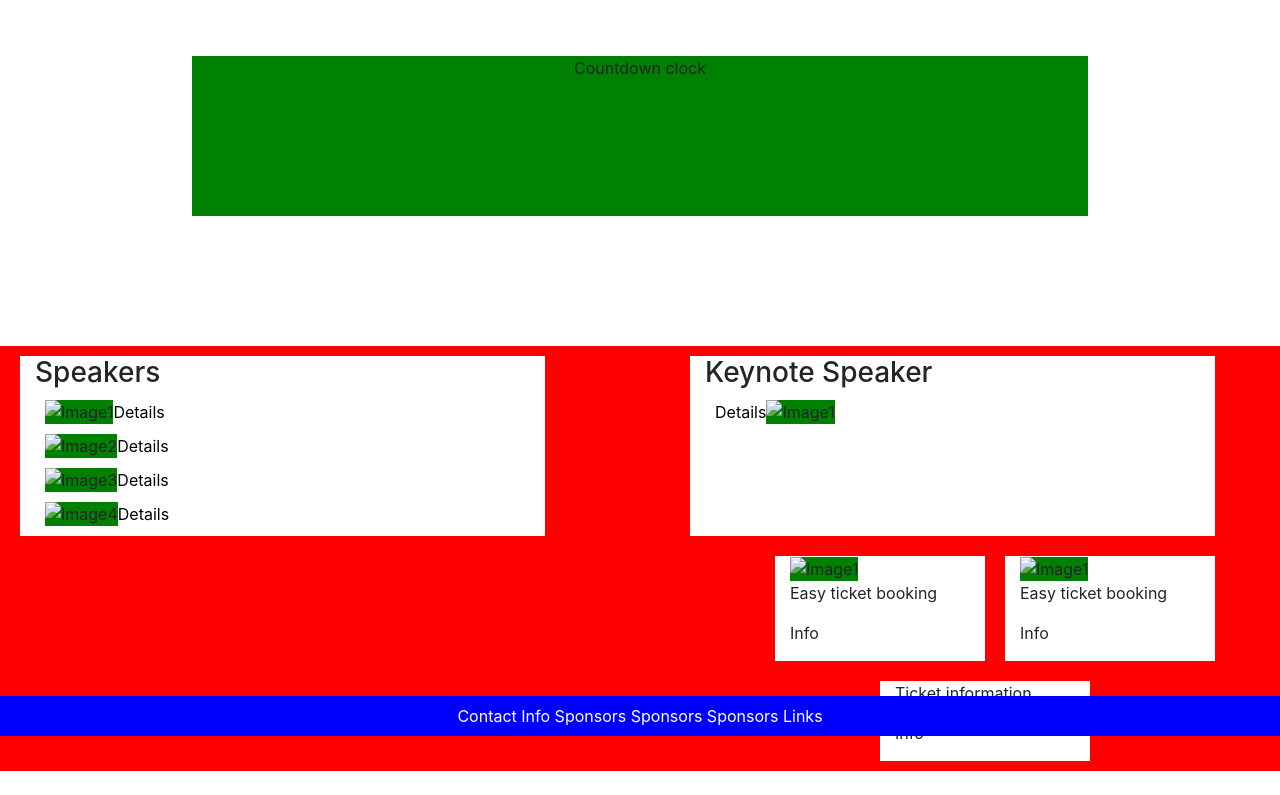
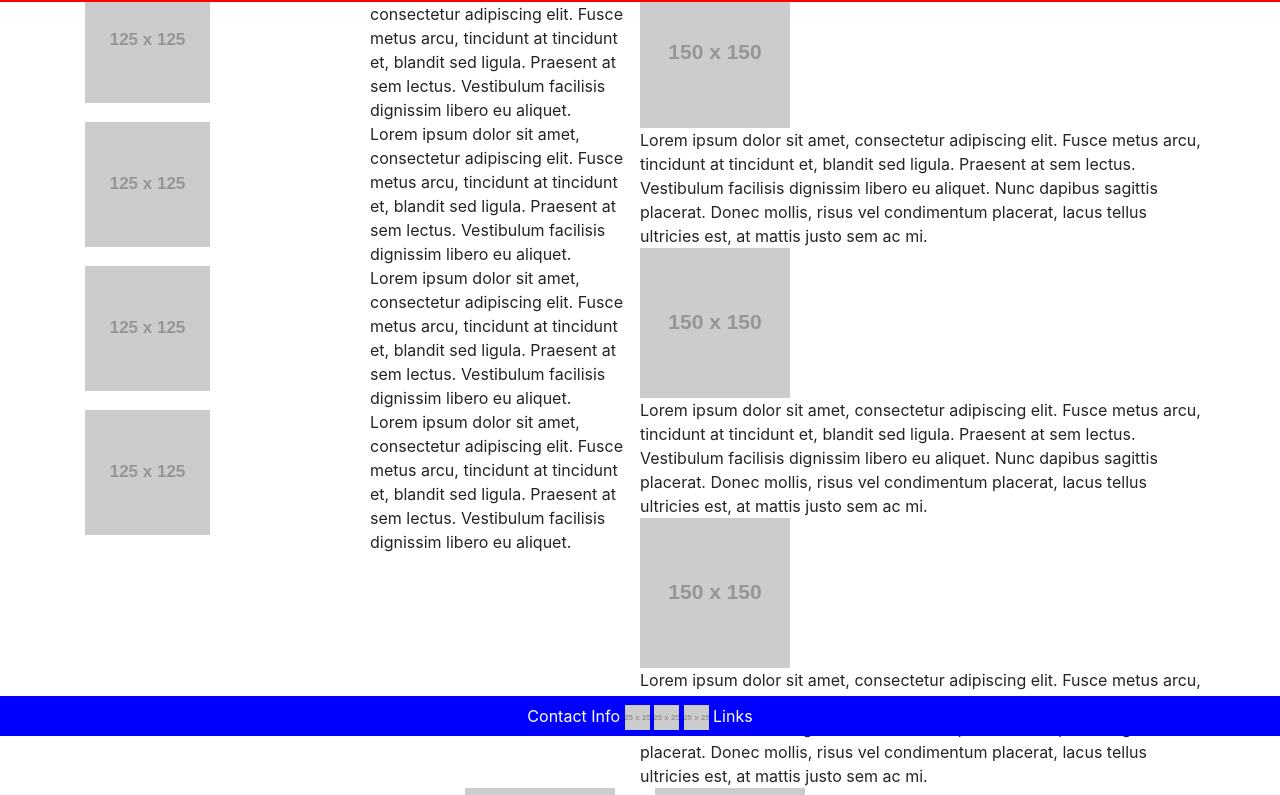
Before and after one commit to DylanVeasey/DevEastWebsite, a plain HTML site: page DevEast2020.html in a window 1280 px wide. Shown: the part 64-859 px from the top of the page. Before the commit the page ends 835 px from the top, so only its background shows below. Drawn offline with nearby package versions, Linux system fonts and the light colour scheme; placeholder pictures from the web are drawn by us.

Commit message:
Update DevEast2020.html

```diff
--- a/DevEast2020.html
+++ b/DevEast2020.html
@@ -10,8 +10,9 @@
 		<link rel="stylesheet" href="stylesheet.css">
 	</head>
 	<body>
+		<!-- This is the navbar for the website. It turns into a smaller, expandable navbar when the screen size is smaller to make the webstie mobile firendly.-->
 		<nav class="navbar navbar-expand-lg navbar-light bg-light" id="nav" >
-  				<a class="navbar-brand" href="#">Title/Logo</a>
+  			<a class="navbar-brand" href="#"><img src="https://via.placeholder.com/40"></a>
  			<button class="navbar-toggler" type="button" data-toggle="collapse" data-target="#navbarNavAltMarkup" aria-controls="navbarNavAltMarkup" aria-expanded="false" aria-label="Toggle navigation">
     				<span class="navbar-toggler-icon"></span>
   			</button>
@@ -25,89 +26,119 @@
   			</div>
 		</nav>
 
+	<!-- This is the main container for all of the content on the web page-->
+	<div class="container" id="MainDiv">
+		<!--A row which contains both the speakers and the keynote speakers-->
+		<div class="row" >
+			<!-- This is the first column, for the speakers-->
+			<div id="column" class="col-md">
+				<h3 id="left">Speakers</h3>
+				<!-- This is a row inside a row, so the images and the text can be split into different columns-->
+				<div class="row">
+					<div class="col">
+						<img src="https://via.placeholder.com/125" id="SpeakersImage" alt="Speaker 1">
+					</div>
+					<div class="col">
+						<span>Lorem ipsum dolor sit amet, consectetur adipiscing elit. Fusce metus arcu, tincidunt at tincidunt et, blandit sed ligula. Praesent at sem lectus. Vestibulum facilisis dignissim libero eu aliquet.</span >
+					</div>
+				</div>
 
-	<div id="pageContent">
-		<div class="row" id="row1">
-			<div id="CountdownClock">
-				<p> Countdown clock</p>
+				<div class="row">
+					<div class="col">
+						<img src="https://via.placeholder.com/125" id="SpeakersImage" alt="Speaker 2">
+					</div>
+					<div class="col">
+						<span>Lorem ipsum dolor sit amet, consectetur adipiscing elit. Fusce metus arcu, tincidunt at tincidunt et, blandit sed ligula. Praesent at sem lectus. Vestibulum facilisis dignissim libero eu aliquet.</span>
+					</div>
+				</div>
+
+				<div class="row">
+					<div class="col">
+						<img src="https://via.placeholder.com/125" id="SpeakersImage" alt="Speaker 3">
+					</div>
+					<div class="col">
+						<span>Lorem ipsum dolor sit amet, consectetur adipiscing elit. Fusce metus arcu, tincidunt at tincidunt et, blandit sed ligula. Praesent at sem lectus. Vestibulum facilisis dignissim libero eu aliquet.</span>
+					</div>
+				</div>
+
+				<div class="row">
+					<div class="col">
+						<img src="https://via.placeholder.com/125" id="SpeakersImage" alt="Speaker 4">
+					</div>
+					<div class="col">
+						<span>Lorem ipsum dolor sit amet, consectetur adipiscing elit. Fusce metus arcu, tincidunt at tincidunt et, blandit sed ligula. Praesent at sem lectus. Vestibulum facilisis dignissim libero eu aliquet.</span>
 					</div>
 				</div>
                     </div>
 
 
-
-		<div id="speakers">
-				<div class="row" >
-					<div id="column1" class="col-sm-5">
-						<h3 id="left">Speakers</h3>
+			<!-- This is the second column, for the keynote speakers-->
+			<div id="column" class="col-md">
+				<h3 id="right"> Keynote Speakers</h3>
 					<div class="row">
-								<img id="SpeakersImage" scr="..." alt="Image1">
-								<span>Details</span>
+                           		<img src="https://via.placeholder.com/150" id="SpeakersImage" alt="Keynote speaker 1">
+                            		Lorem ipsum dolor sit amet, consectetur adipiscing elit.
+                            		Fusce metus arcu, tincidunt at tincidunt et, blandit sed ligula.
+                            		Praesent at sem lectus.
+                            		Vestibulum facilisis dignissim libero eu aliquet.
+                           		Nunc dapibus sagittis placerat.
+                           		Donec mollis, risus vel condimentum placerat, lacus tellus ultricies est, at mattis justo sem ac mi.
                        			</div>
                         		<div class="row">
-								<img id="SpeakersImage" scr="..." alt="Image2">
-								<span>Details</span>
+                            		<img src="https://via.placeholder.com/150" id="SpeakersImage" alt="Keynote speaker 2">
+					Lorem ipsum dolor sit amet, consectetur adipiscing elit.
+                            		Fusce metus arcu, tincidunt at tincidunt et, blandit sed ligula.
+                            		Praesent at sem lectus.
+                            		Vestibulum facilisis dignissim libero eu aliquet.
+                            		Nunc dapibus sagittis placerat.
+                            		Donec mollis, risus vel condimentum placerat, lacus tellus ultricies est, at mattis justo sem ac mi.
 					</div>
                        	 		<div class="row">
-								<img id="SpeakersImage" scr="..." alt="Image3">
-								<span>Details</span>
+                            		<img src="https://via.placeholder.com/150" id="SpeakersImage" alt="Keynote speaker 3">
+					Lorem ipsum dolor sit amet, consectetur adipiscing elit.
+                            		Fusce metus arcu, tincidunt at tincidunt et, blandit sed ligula.
+                            		Praesent at sem lectus. Vestibulum facilisis dignissim libero eu aliquet.
+                            		Nunc dapibus sagittis placerat.
+                            		Donec mollis, risus vel condimentum placerat, lacus tellus ultricies est, at mattis justo sem ac mi.
 					</div>
-							<div class="row">
-								<img id="SpeakersImage" scr="..." alt="Image4">
-								<span>Details</span>
                     		</div>
                    	</div>
 
-<div class="col-sm-1"></div>
-
-					<div id="column2" class="col-sm-5">
-						<h3 id="right"> Keynote Speaker</h3>
-
-						<div class="row">
-							<span>Details</span>
-							<img id="SpeakersImage" scr="..." alt="Image1">
-						</div>
-					</div>
-
-<div class="col-sm-7"></div>
-
-					<div id="column2" class="col-sm-2">
-							<img id="SpeakersImage" scr="..." alt="Image1">
+			<!-- This is another row for the ticket information-->
+                	<div class="row justify-content-center" >
+				<div id="column" class="col-sm-2">
+					<img src="https://via.placeholder.com/150" id="SpeakersImage" alt="Ticket booking">
 					<p> Easy ticket booking </p>
 					<p> Info </p>
 				</div>
-					<div id="column2" class="col-sm-2">
-							<img id="SpeakersImage" scr="..." alt="Image1">
+				<div id="column" class="col-sm-2">
+					<img src="https://via.placeholder.com/150" id="SpeakersImage" alt="Ticket booking">
 					<p> Easy ticket booking </p>
 					<p> Info </p>
                    		</div>
-
-<div class="col-sm-8"></div>
-
-					<div id="column2" class="col-sm-2">
+                	</div>
+			<br>
+                	<!--This is another row for more ticket information-->
+                	<div class="row justify-content-center">
+				<div id="column" class="col-sm-2">
 					<p> Ticket information</p>
 					<p> Info </p>
                   		</div>
                 	</div>
             	</div>
+         </div>
 
 
-
+		<!-- This is the footer-->
 		<footer id="footer">
-			<div class="container">
+			<div>
 				<span> Contact Info </span>
-				<span> Sponsors</span>
-				<span> Sponsors </span>
-				<span> Sponsors </span>
+				<span><img src="https://via.placeholder.com/25"></span>
+				<span><img src="https://via.placeholder.com/25"></span>
+				<span><img src="https://via.placeholder.com/25"></span>
 				<span> Links</span>
-
 			</div>
 		</footer>
-
-
-
-
-
 
 
 	<!--bootstrap stuff-->
```
Lines whose indentation alone changed are shown as unchanged.
